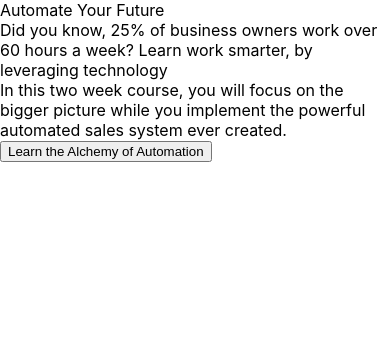
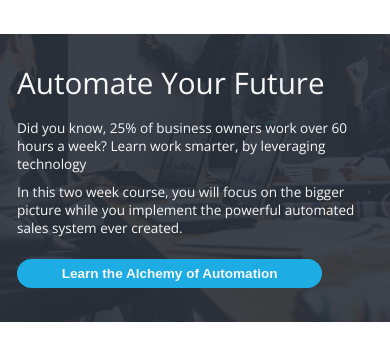
Before and after one commit to mks-94/e-commerce-edu, a React (Create React App) app in the folder frontend/: page / in a window 390 px wide. Shown: the top 360 px of the page. Built offline with nearby package versions, Linux system fonts and the light colour scheme.

Commit message:
Implementes Sass and respective media queries

```diff
--- a/frontend/package.json
+++ b/frontend/package.json
@@ -13,7 +13,8 @@
   },
   "scripts": {
     "start": "react-scripts start",
-    "scss": "node-sass --watch src/scss/main.scss -o src/styles",
+    "css": "node-sass src/scss/main.scss -o src/styles",
+    "css:watch": "npm run css && node-sass src/scss/main.scss -wo src/styles",
     "build": "react-scripts build",
     "test": "react-scripts test",
     "eject": "react-scripts eject"
--- a/frontend/src/App.js
+++ b/frontend/src/App.js
@@ -1,5 +1,6 @@
 import React from "react";
 import CtaTop from "./components/ctaTop/CtaTop";
+import "./styles/main.css";
 
 const App = () => {
   return <CtaTop />;
--- a/frontend/src/scss/_cta-top.scss
+++ b/frontend/src/scss/_cta-top.scss
@@ -1,55 +1,88 @@
+@import "./variables";
+
 .cta-top {
   position: relative;
   display: flex;
   margin-top: 4rem;
   justify-content: center;
   align-items: center;
-}
 
-.cta-top__img {
+  &__img {
     display: flex;
     padding: 3rem;
     width: 85%;
     height: 34rem;
-  background-image: linear-gradient(to left, #ffffff00 15%, #29303b 40%),
+    background-image: linear-gradient(
+        to left,
+        $color-transparent 15%,
+        $color-slate-dark 40%
+      ),
       url("../imgs/work.jpg");
     background-size: cover;
+
+    @include md {
+      width: 100%;
+      background-image: linear-gradient(
+          to left,
+          $color-transparent 15%,
+          $color-slate-dark 30%
+        ),
+        url("../imgs/work.jpg");
     }
 
-.cta-top__textbox {
+    @include sm {
+      background-image: url("../imgs/work.jpg");
+    }
+  }
+
+  &__textbox {
     position: absolute;
     display: grid;
     grid-template-rows: 1fr 1fr 1fr 1fr;
     width: 45%;
     left: 10%;
     height: 30rem;
-  color: #f7f7f7;
+    color: $color-grey-light;
     align-items: center;
+
+    @include md {
+      height: 34rem;
+      width: 60%;
+      left: 3rem;
     }
 
-.cta-top__textbox--headline {
+    @include sm {
+      width: 100%;
+      left: 0;
+      padding: 2rem;
+      background-color: rgba($color-slate-dark, 0.9);
+    }
+
+    &--headline {
       font-size: 3.5rem;
     }
 
-.cta-top__textbox--story {
+    &--story {
       font-size: 1.6rem;
     }
 
-.cta-top__textbox--button {
+    &--button {
       height: 3.5rem;
       width: 36rem;
       font-size: 1.6rem;
       font-weight: 600;
-  color: #f7f7f7;
-  background-color: #1dace3;
+      color: $color-grey-light;
+      background-color: $color-blue-light;
       border-radius: 10rem;
       border: none;
       outline: none;
       cursor: pointer;
       transition: all 0.4s;
+
+      &:hover {
+        color: $color-blue-light;
+        background-color: $color-grey-light;
       }
-
-.cta-top__textbox--button:hover {
-  color: #1dace3;
-  background-color: #f7f7f7;
     }
+  }
+}
--- a/frontend/src/scss/main.scss
+++ b/frontend/src/scss/main.scss
@@ -1,2 +1,3 @@
 @import "./reset";
 @import "./cta-top";
+@import "./variables";
--- /dev/null
+++ b/frontend/src/styles/main.css
@@ -0,0 +1,83 @@
+*,
+*::before,
+*::after {
+  margin: 0;
+  padding: 0;
+  box-sizing: inherit;
+  overflow-x: hidden; }
+
+html {
+  font-size: 62.5%; }
+  @media (max-width: 992px) {
+    html {
+      font-size: 62.5%; } }
+  @media (max-width: 768px) {
+    html {
+      font-size: 55%; } }
+  @media (max-width: 596px) {
+    html {
+      font-size: 53%; } }
+
+body {
+  box-sizing: border-box;
+  font-family: "Open sans", sans-serif; }
+
+.cta-top {
+  position: relative;
+  display: flex;
+  margin-top: 4rem;
+  justify-content: center;
+  align-items: center; }
+  .cta-top__img {
+    display: flex;
+    padding: 3rem;
+    width: 85%;
+    height: 34rem;
+    background-image: linear-gradient(to left, #ffffff00 15%, #29303b 40%), url("../imgs/work.jpg");
+    background-size: cover; }
+    @media (max-width: 768px) {
+      .cta-top__img {
+        width: 100%;
+        background-image: linear-gradient(to left, #ffffff00 15%, #29303b 30%), url("../imgs/work.jpg"); } }
+    @media (max-width: 596px) {
+      .cta-top__img {
+        background-image: url("../imgs/work.jpg"); } }
+  .cta-top__textbox {
+    position: absolute;
+    display: grid;
+    grid-template-rows: 1fr 1fr 1fr 1fr;
+    width: 45%;
+    left: 10%;
+    height: 30rem;
+    color: #f7f7f7;
+    align-items: center; }
+    @media (max-width: 768px) {
+      .cta-top__textbox {
+        height: 34rem;
+        width: 60%;
+        left: 3rem; } }
+    @media (max-width: 596px) {
+      .cta-top__textbox {
+        width: 100%;
+        left: 0;
+        padding: 2rem;
+        background-color: rgba(41, 48, 59, 0.9); } }
+    .cta-top__textbox--headline {
+      font-size: 3.5rem; }
+    .cta-top__textbox--story {
+      font-size: 1.6rem; }
+    .cta-top__textbox--button {
+      height: 3.5rem;
+      width: 36rem;
+      font-size: 1.6rem;
+      font-weight: 600;
+      color: #f7f7f7;
+      background-color: #1dace3;
+      border-radius: 10rem;
+      border: none;
+      outline: none;
+      cursor: pointer;
+      transition: all 0.4s; }
+      .cta-top__textbox--button:hover {
+        color: #1dace3;
+        background-color: #f7f7f7; }
```
Also changed, not shown: frontend/src/scss/_reset.scss (+14 -0 lines), frontend/src/scss/_variables.scss (added, +33 -0 lines), 1 other file (tests, documents, lock files or other folders). Lines whose indentation alone changed are shown as unchanged.
